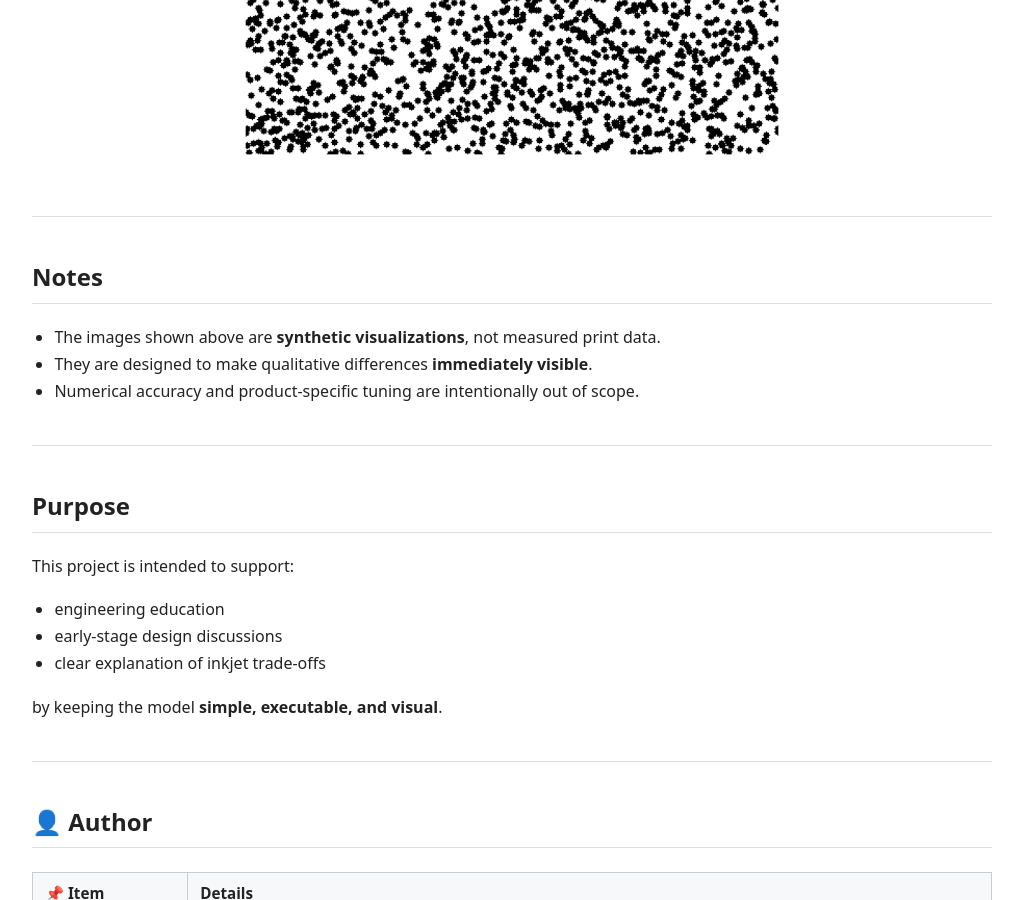
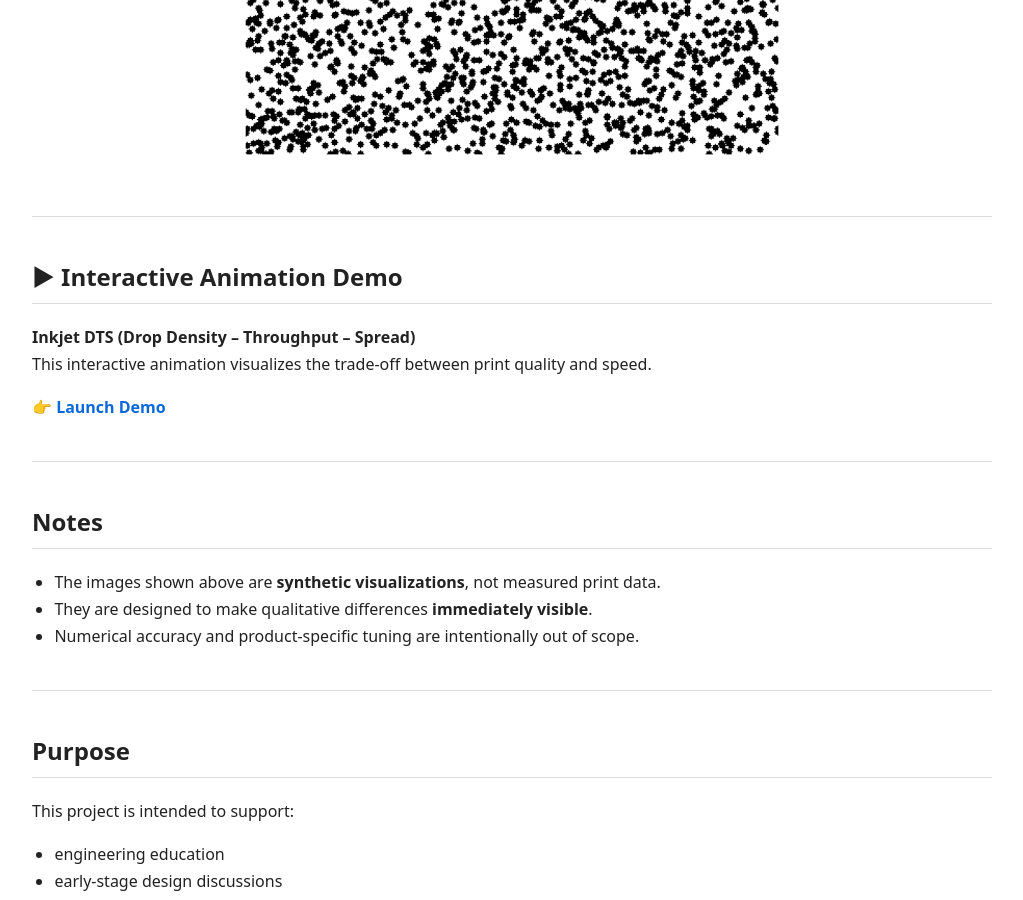
Before and after one commit to Samizo-AITL/inkjet-dts, a Jekyll site: the page built from index.md, in a window 1280 px wide and 900 px high, scrolled down 5235 px. Shown: the whole window, without its empty margins (128-1151 px from the left). Built offline with Jekyll 4.4.1, drawn with Linux system fonts in a browser that asks for light colours.

Commit message:
Update index.md

```diff
--- a/index.md
+++ b/index.md
@@ -136,6 +136,15 @@ can be expressed as combinations of these three axes.
 
 ---
 
+## ▶ Interactive Animation Demo
+
+**Inkjet DTS (Drop Density – Throughput – Spread)**
+This interactive animation visualizes the trade-off between print quality and speed.
+
+👉 **[Launch Demo](./demo/)**
+
+---
+
 ## Notes
 
 - The images shown above are **synthetic visualizations**, not measured print data.
```
